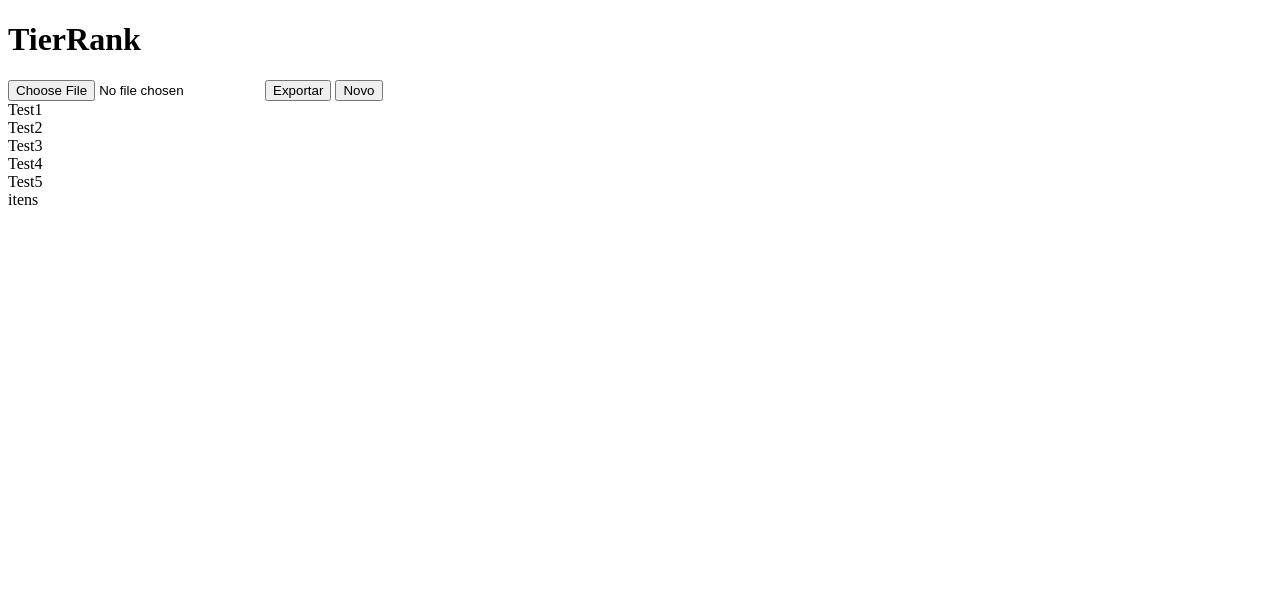
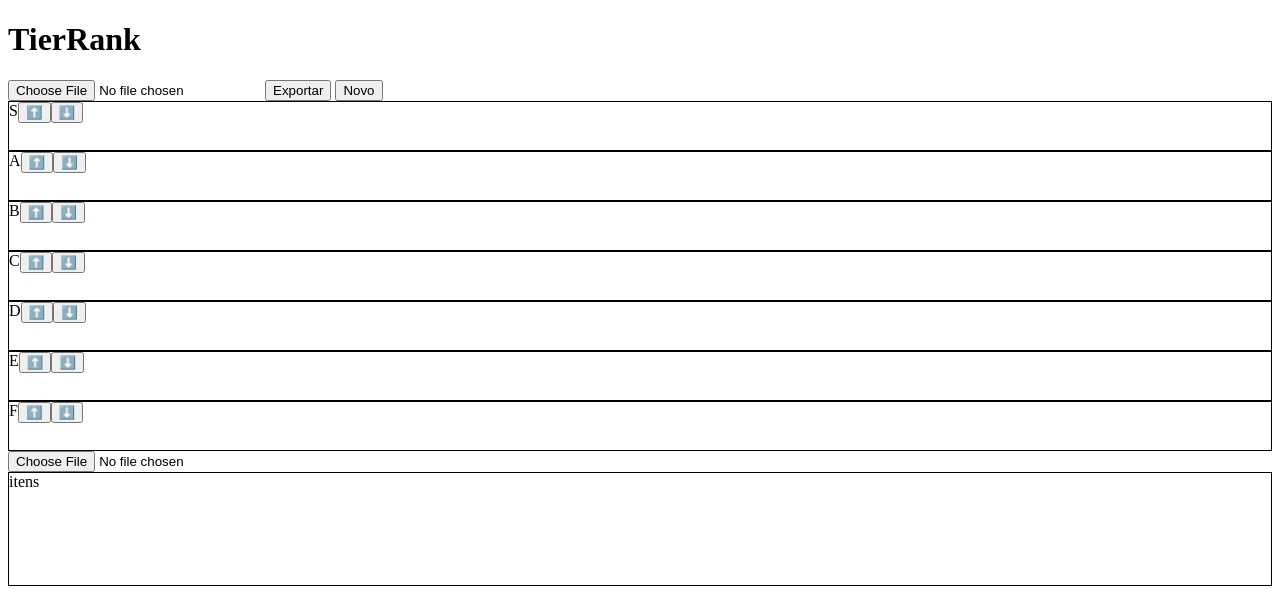
Before and after one commit to Kaique-Duarte/TierRank, a plain HTML site: page frontend/index.html in a window 1280 px wide. Drawn offline with Linux system fonts and the light colour scheme.

Commit message:
Menu Principal
hoje fiz as caixas de cada letra da tierlist, cada um com dois botões, coloquei um botão de importar imagens nos itens e coloquei borda nos itens e ranks

```diff
--- a/frontend/index.html
+++ b/frontend/index.html
@@ -7,8 +7,20 @@
     <script src="../scripts/routes.js" defer></script>
   </head>
   <body>
+    <style>
+      .dropzone{
+        border: 1px solid black;
+        display: flex;
+        height: 3rem;
+      }
+      .itens{
+        border: 1px solid black;
+        display: flex;
+        height: 7rem;
+      }
+    </style>
     <header>
-      <h1>TierRank</h1>
+      <h1 class="Titulo">TierRank</h1>
     </header>
     <main>
       <section class="controls">
@@ -16,14 +28,17 @@
         <button id="export-btn">Exportar</button>
         <button id="new-btn">Novo</button>
       </section>
-      <section class="items">
-        <div class="item">Test1</div>
-        <div class="item">Test2</div>
-        <div class="item">Test3</div>
-        <div class="item">Test4</div>
-        <div class="item">Test5</div>
+      <section class="tierlist">
+        <div class="dropzone"><span>S</span><div><button>⬆️</button><button>⬇️</button></div></div>
+        <div class="dropzone"><span>A</span><div><button>⬆️</button><button>⬇️</button></div></div>
+        <div class="dropzone"><span>B</span><div><button>⬆️</button><button>⬇️</button></div></div>
+        <div class="dropzone"><span>C</span><div><button>⬆️</button><button>⬇️</button></div></div>
+        <div class="dropzone"><span>D</span><div><button>⬆️</button><button>⬇️</button></div></div>
+        <div class="dropzone"><span>E</span><div><button>⬆️</button><button>⬇️</button></div></div>
+        <div class="dropzone"><span>F</span><div><button>⬆️</button><button>⬇️</button></div></div>
       </section>
-      <div class="item">itens</div>
+      <input type="file">
+      <div class="itens">itens</div>
     </main>
   </body>
 </html>
```
